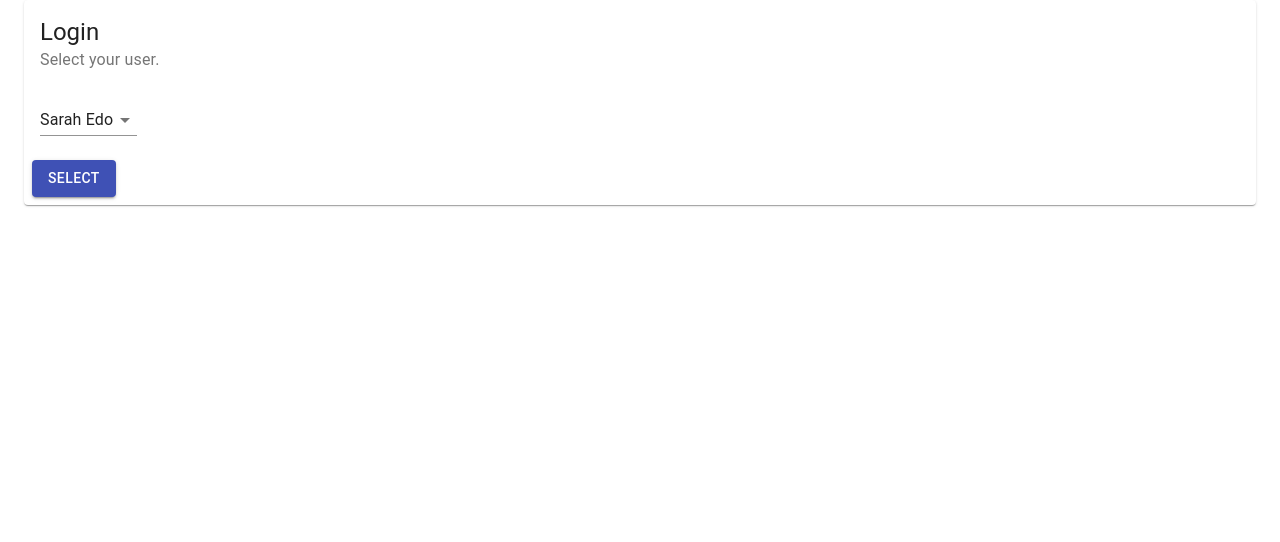
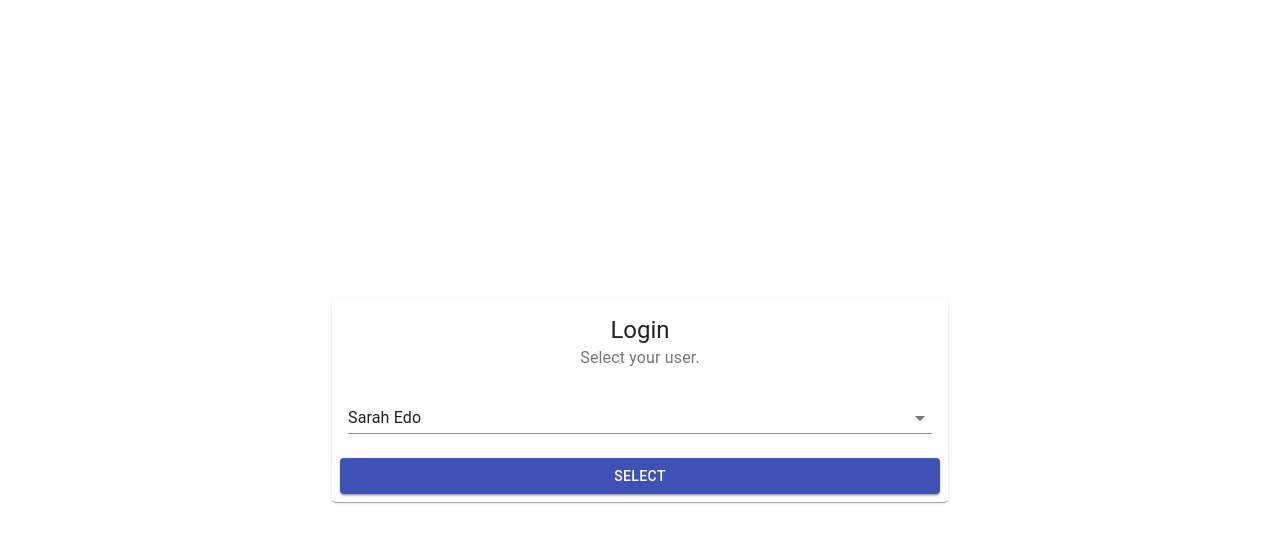
Before and after one commit to mahmoudsultan/Would-You-Rather, a React (Create React App) app: page / in a window 1280 px wide. Shown: the top 542 px of the page. Built offline with nearby package versions, Linux system fonts and the light colour scheme.

Commit message:
feat/Login page style refactor.

```diff
--- a/src/components/Login.js
+++ b/src/components/Login.js
@@ -1,7 +1,31 @@
 import { useState, useCallback } from 'react';
 import { connect } from 'react-redux';
+import { Card, CardHeader, CardContent,
+         Select, MenuItem, Button, CardActions, Box } from '@material-ui/core';
+import { makeStyles } from '@material-ui/core/styles';
+
 import { setAuthUser } from '../actions/authUser';
-import { Card, CardHeader, CardContent, Select, MenuItem, Button, CardActions } from '@material-ui/core';
+
+const useStyles = makeStyles({
+  root: {
+    width: '50%'
+  },
+  containerBox: {
+    display: 'flex',
+    height: '100vh',
+    justifyContent: 'center',
+    alignItems: 'center'
+  },
+  cardHeader: {
+    textAlign: 'center'
+  },
+  input: {
+    width: '100%',
+  },
+  button: {
+    width: '100%',
+  }
+});
 
 const mapStateToProps = ({ users }) => ({
   users,
@@ -12,6 +36,8 @@ const mapDispatchToProps = (dispatch) => ({
 })
 
 const Login = ({ users, setAuthUser }) => {
+  const classes = useStyles();
+
   const [selectedUser, setSelectedUser] = useState(Object.keys(users)[0]);
 
   const handleChangeSelectedUser = useCallback((e) => {
@@ -27,10 +53,12 @@ const Login = ({ users, setAuthUser }) => {
   }, [selectedUser, setAuthUser]);
 
   return (
-    <Card>
-      <CardHeader title='Login' subheader='Select your user.' />
+    <Box className={classes.containerBox} display="flex">
+      <Card className={classes.root}>
+        <CardHeader className={classes.cardHeader} title='Login' subheader='Select your user.' />
         <CardContent>
           <Select
+            className={classes.input}
             value={selectedUser}
             onChange={handleChangeSelectedUser}
           >
@@ -43,9 +71,10 @@ const Login = ({ users, setAuthUser }) => {
           </Select>
         </CardContent>
         <CardActions>
-        <Button onClick={handleSetAuthUser} variant="contained" color="primary">Select</Button>
+          <Button onClick={handleSetAuthUser} className={classes.button} variant="contained" color="primary">Select</Button>
         </CardActions>
       </Card>
+    </Box>
   );
 };
 
```
Also changed, not shown: 1 other file (tests, documents, lock files or other folders). Lines whose indentation alone changed are shown as unchanged.
